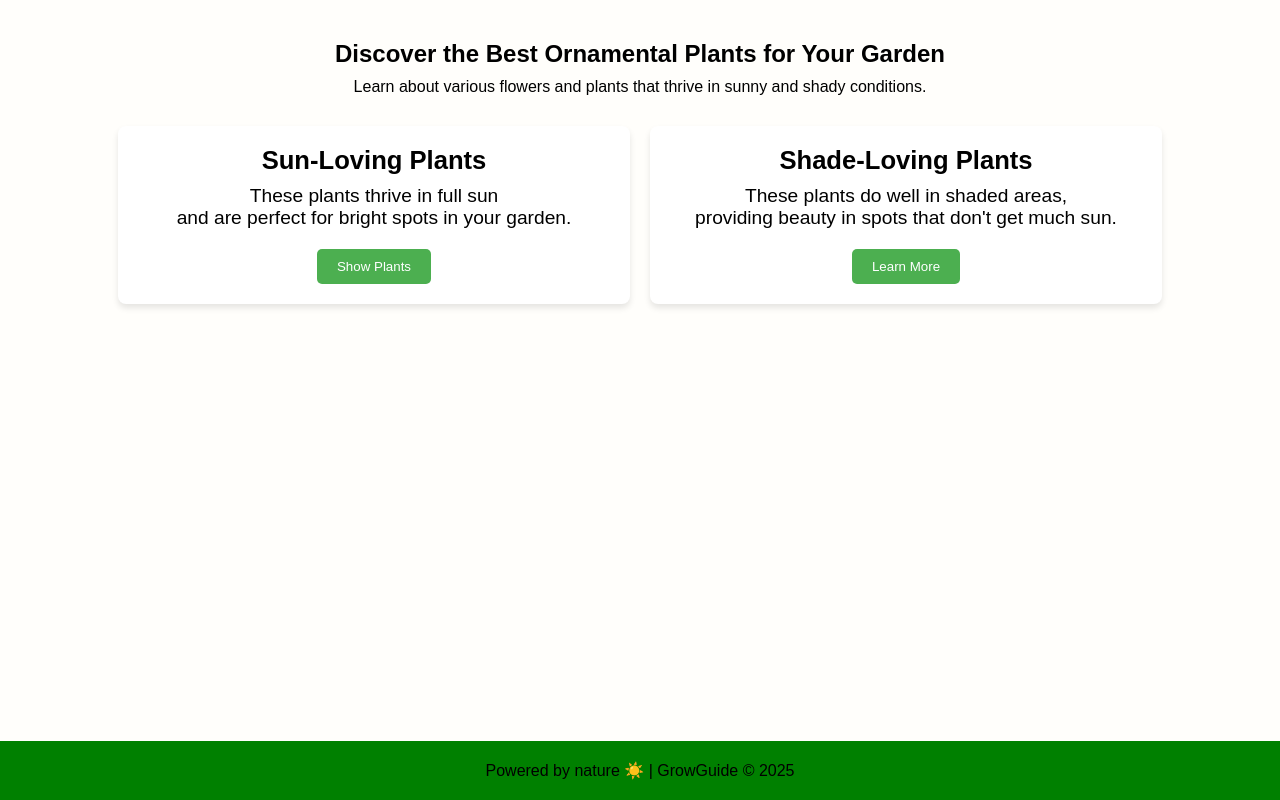
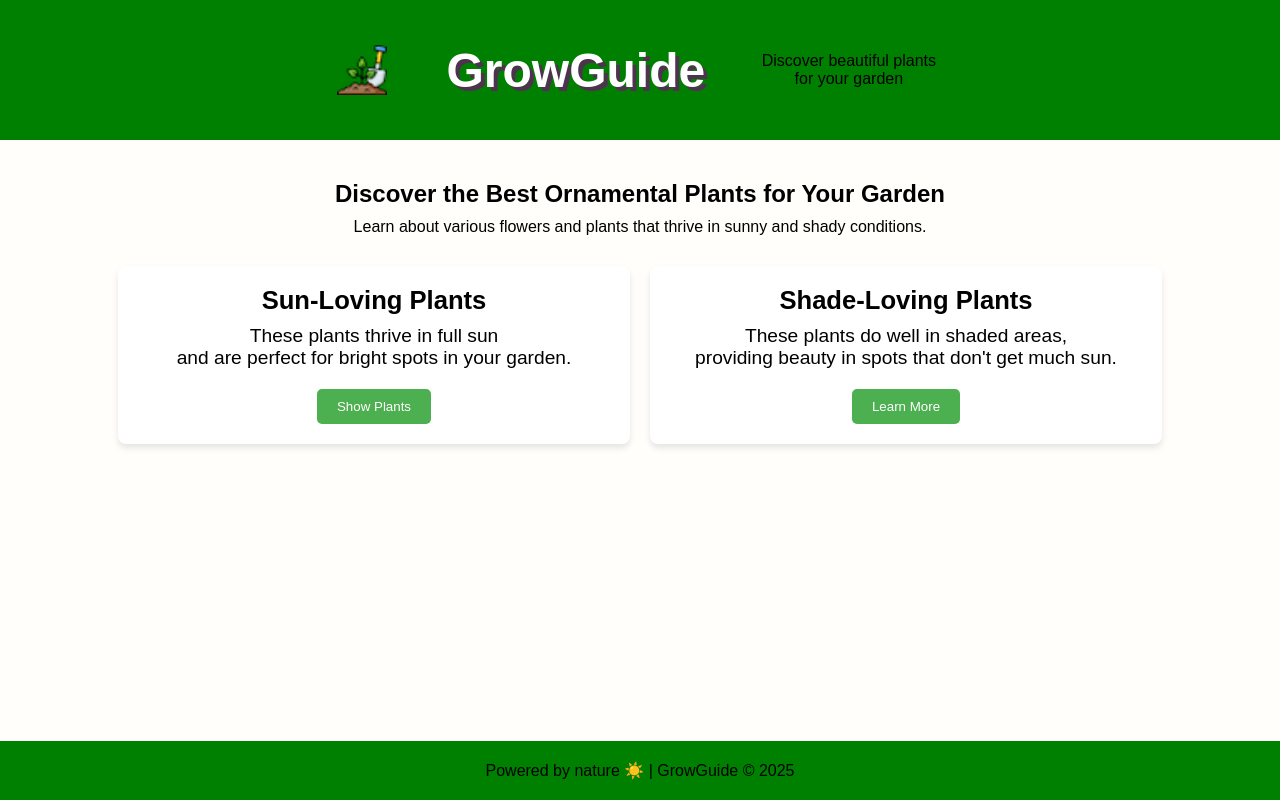
Before and after one commit to TexGalinFrance/GrowGuide1, a plain HTML site: page my-experience/ornamental-plants.html in a window 1280 px wide. Drawn offline with Linux system fonts and the light colour scheme.

Commit message:
Update ornamental-plants.html

```diff
--- a/my-experience/ornamental-plants.html
+++ b/my-experience/ornamental-plants.html
@@ -13,8 +13,16 @@
 
 <body>
 
-    <!-- Header Section (Dynamically loaded via JS) -->
-    <div id="header-container"></div>
+     <!-- Directly include the header in the HTML -->
+<header class="banner-header">
+    <img src="gardening.png" alt="GrowGuide Logo" class="logo">
+    <div class="logo-title-container">
+        <h1>GrowGuide</h1>
+        <p>Discover beautiful plants for your garden</p>
+    </div>
+</header>
+
+<div id="header-container"></div>
 
     <!-- Breadcrumbs Section -->
     <nav class="breadcrumbs"></nav>
```
